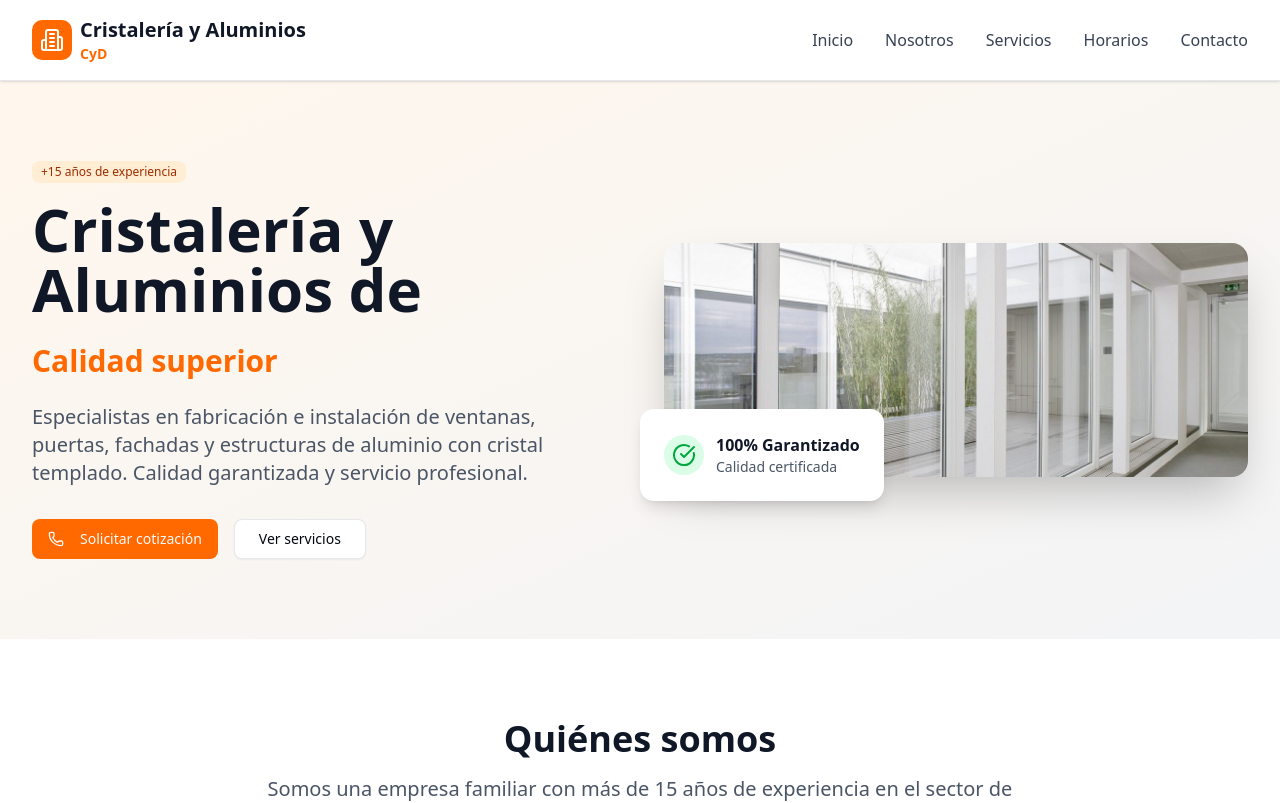
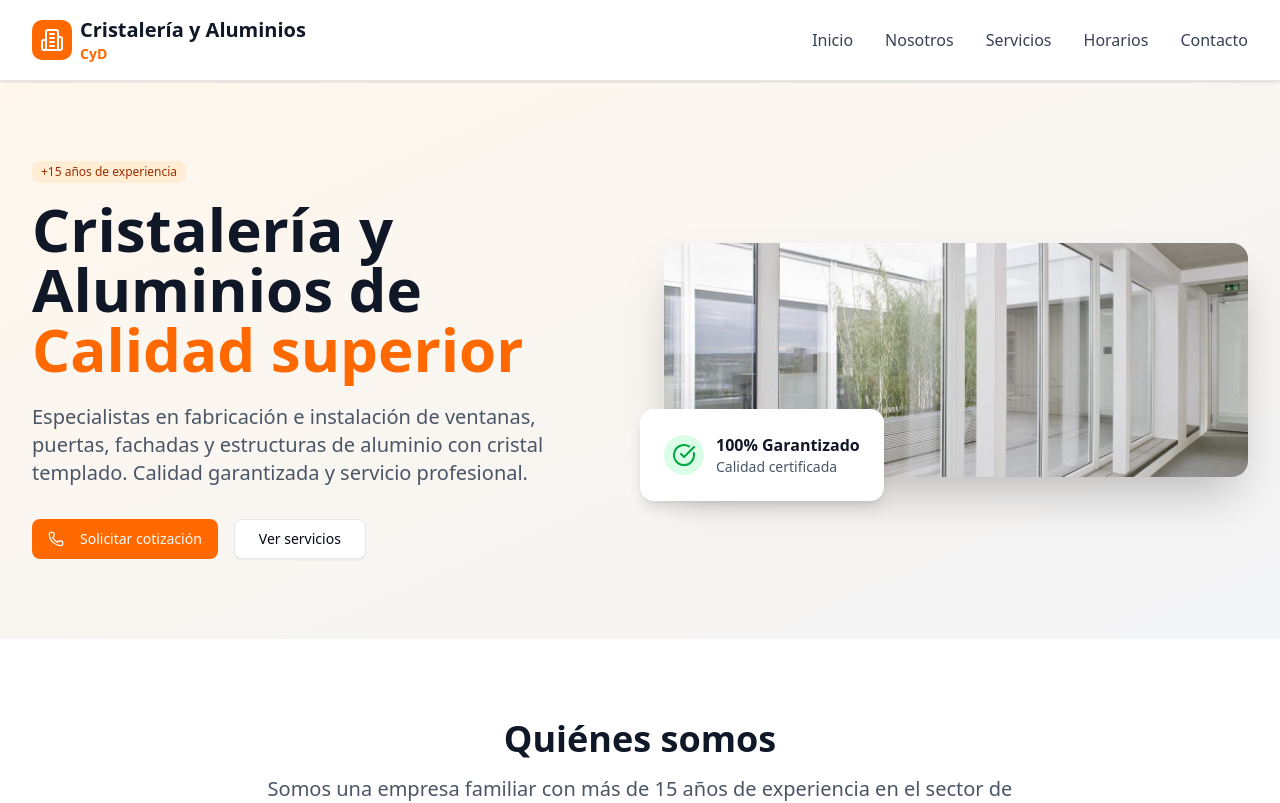
Before and after one commit to mateeo69/aluminiosCyD, a Next.js app: page / in a window 1280 px wide. Shown: the top 803 px of the page. Built offline with nearby package versions, Linux system fonts and the light colour scheme.

Commit message:
mobile view fixed

```diff
--- a/src/app/page.tsx
+++ b/src/app/page.tsx
@@ -177,7 +177,7 @@ export default function Component() {
               <h1 className="text-2xl lg:text-6xl font-bold text-gray-900 mb-6 text-center lg:text-left">
                 Cristalería y Aluminios de
                 <br className="block" />
-                <span className="text-orange-500 text-3xl"> Calidad superior</span>
+                <span className="text-orange-500 text-3xl lg:text-6xl"> Calidad superior</span>
               </h1>
               <p className="text-xl text-gray-600 mb-8 text-center lg:text-left">
                 Especialistas en fabricación e instalación de ventanas, puertas, fachadas y estructuras de aluminio con
```
